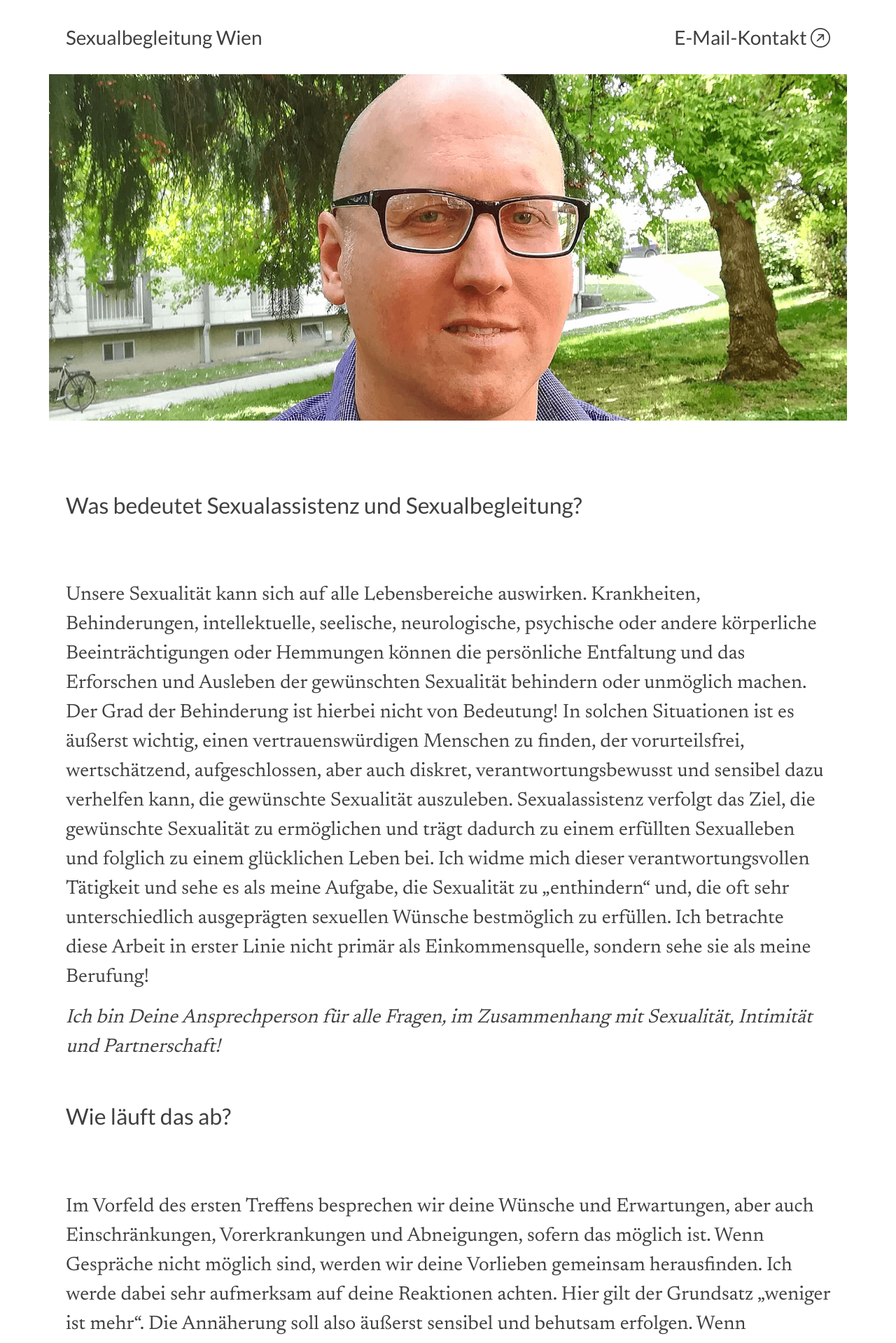
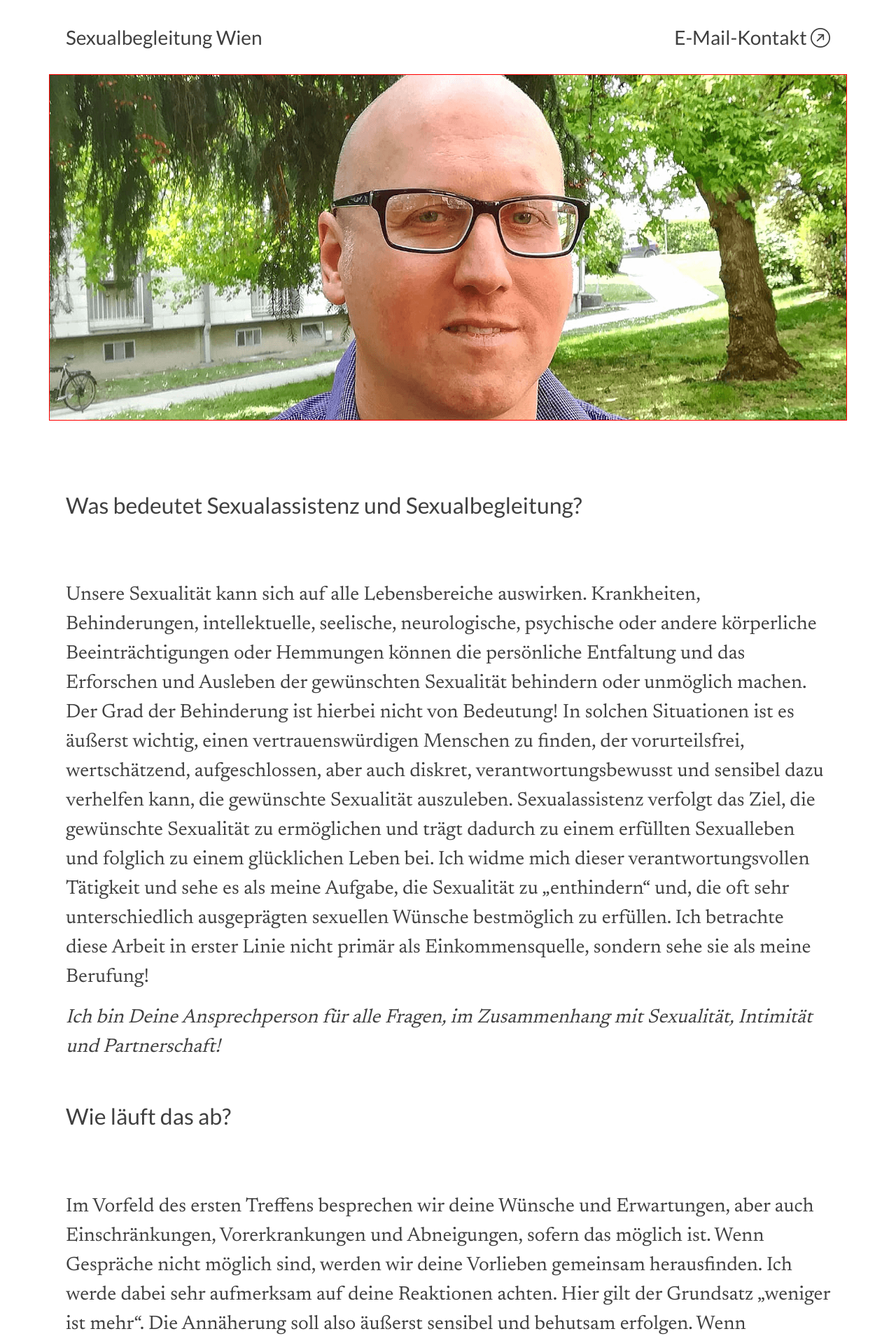
Before and after one commit to sexualbegleitung/sexualbegleitung-wien.at, a Jekyll site: the page built from index.md, in a window 1280 px wide. Shown: the top 1919 px of the page at 70% size. Built offline with Jekyll 4.4.1, drawn with Linux system fonts in a browser that asks for light colours; nearby versions of some CDN libraries.

Commit message:
change layoutdd

```diff
--- a/_sass/main.scss
+++ b/_sass/main.scss
@@ -36,7 +36,8 @@ nav a {
     background-size: contain;
   }
   .container-fluid {
-  min-height: 55vh;
+  border: 1px solid red;
+  min-height: 55vh !important;
   max-width: 1140px;
 }
 }
```
